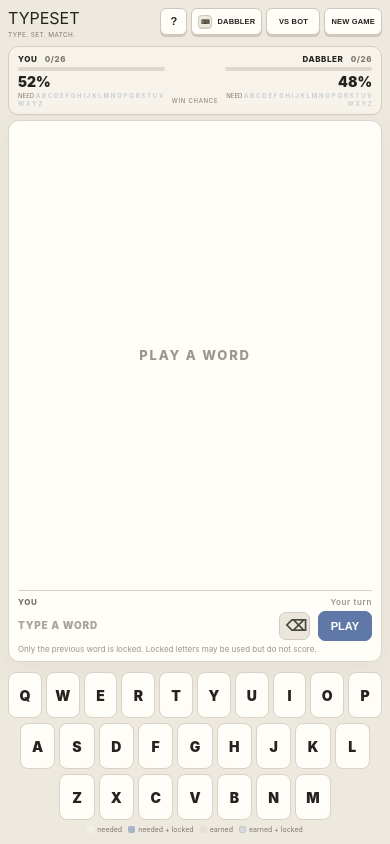
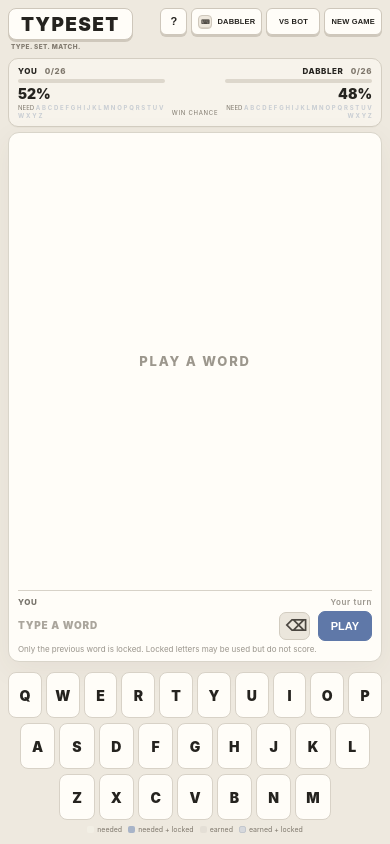
Before and after one commit to stetelman/26, a website: page index.html in a window 390 px wide. Drawn offline with Linux system fonts and the light colour scheme; no server answers.

Commit message:
Style TYPESET brand as spacebar key

```diff
--- a/style.css
+++ b/style.css
@@ -539,3 +539,66 @@ header h1{color:#25231f}
   #newGame{padding-left:6px;padding-right:6px}
   .rankBtn{min-width:68px}
 }
+
+/* TYPESET as a spacebar-style key */
+.brandBlock{
+  display:flex;
+  flex-direction:column;
+  align-items:flex-start;
+  flex:0 0 auto;
+}
+.brandKey{
+  display:inline-flex;
+  align-items:center;
+  justify-content:center;
+  min-height:42px;
+  padding:0 18px;
+  border:1px solid #cec7bb;
+  border-radius:9px;
+  background:#fffdf8;
+  color:var(--text);
+  box-shadow:0 3px 0 #cfc8bc;
+  font-size:28px;
+  font-weight:900;
+  letter-spacing:.08em;
+  line-height:1;
+  text-transform:uppercase;
+}
+.brandBlock .sub{
+  margin-top:6px;
+  margin-left:4px;
+  font-size:10px;
+  font-weight:800;
+  letter-spacing:.16em;
+  color:var(--muted);
+  text-transform:uppercase;
+  white-space:nowrap;
+}
+@media(max-width:600px){
+  header>div:first-child{min-width:0}
+  .brandKey{
+    min-height:34px;
+    padding:0 14px;
+    border-radius:8px;
+    box-shadow:0 2px 0 #cfc8bc;
+    font-size:21px;
+    letter-spacing:.07em;
+  }
+  .brandBlock .sub{
+    margin-top:4px;
+    margin-left:3px;
+    font-size:7px;
+    letter-spacing:.12em;
+  }
+}
+@media(max-width:390px){
+  .brandKey{
+    min-height:32px;
+    padding:0 12px;
+    font-size:19px;
+  }
+  .brandBlock .sub{
+    font-size:6.3px;
+    letter-spacing:.1em;
+  }
+}
```
